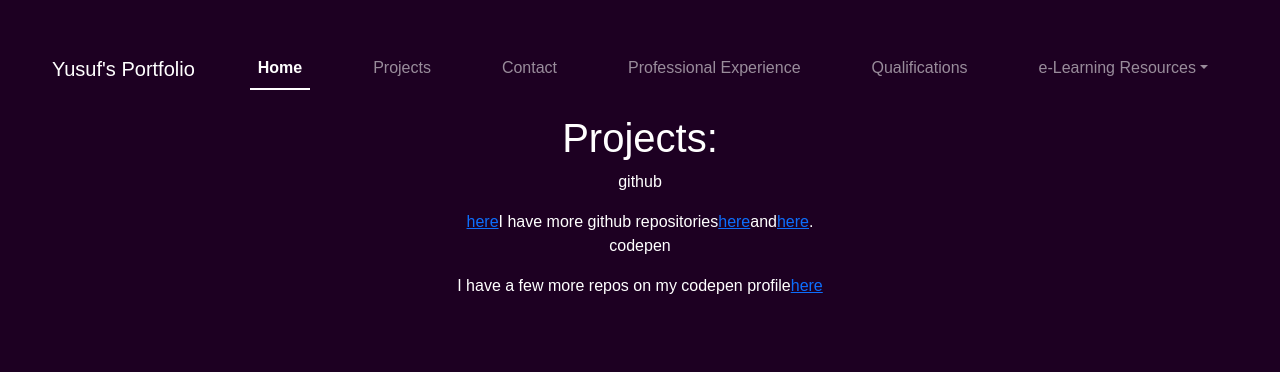
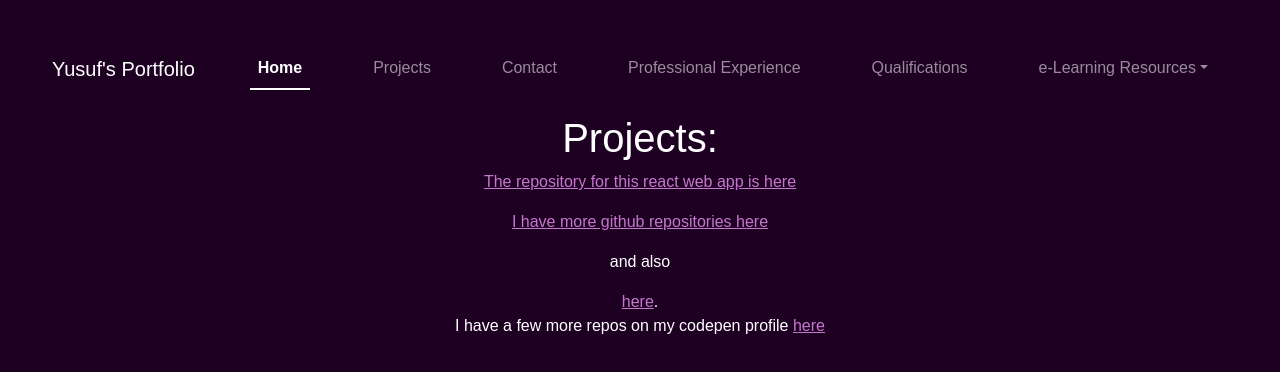
Before and after one commit to yusuf3a50/portfolio, a React (Create React App) app: page /Projects in a window 1280 px wide. Shown: the top 372 px of the page. Built offline with nearby package versions, Linux system fonts and the light colour scheme.

Commit message:
fix/create links to course completion certificates

```diff
--- a/src/css/main.css
+++ b/src/css/main.css
@@ -9,3 +9,7 @@ body {
 .centredTable {
     margin: auto;
 }
+
+a {
+  color: rgb(198, 118, 206);
+}
--- a/src/pages/Projects.jsx
+++ b/src/pages/Projects.jsx
@@ -4,18 +4,19 @@ function Projects() {
     return (
         <>
             <h1>Projects:</h1>
-            <p>github</p>
+            <p><a href ="https://github.com/yusuf3a50/portfolio/" target="_blank" rel="noopener noreferrer">
+                The repository for this react web app is here
+            </a></p>
 
-            <a href ="https://github.com/yusuf3a50/yusuf3a50.github.io/" target="_blank" rel="noopener noreferrer">here</a>
+            <p><a href="https://github.com/yusuf3a50/" target="_blank" rel="noopener noreferrer">
+            I have more github repositories here</a></p>
+            <p>   and also </p>
 
-                I have more github repositories
-                <a href="https://github.com/yusuf3a50/" target="_blank" rel="noopener noreferrer">here</a>
-                and
-                <a href="https://github.com/sifr01/" target="_blank" rel="noopener noreferrer">here</a>.
+            <a href="https://github.com/sifr01/" target="_blank" rel="noopener noreferrer">here</a>.
 
-            <p>codepen</p>
-            I have a few more repos on my codepen profile
-            <a href="https://codepen.io/yusuf3a50/" target="_blank" rel="noopener noreferrer">here</a>
+            <p>
+            I have a few more repos on my codepen profile <a href="https://codepen.io/yusuf3a50/" target="_blank" rel="noopener noreferrer">here</a>
+            </p>
         </>
     );
 }
--- a/src/pages/Qualifications.jsx
+++ b/src/pages/Qualifications.jsx
@@ -1,6 +1,7 @@
 import React from 'react';
-import { Link } from 'react-router-dom';
 import '../css/main.css';
+import intro2WebDevCert from '../imgs/CFG_introduction_to_web_dev_cert.pdf'
+import nanoDegreeCert from '../imgs/CFG_nanodegree_Certificate.pdf'
 
 function Qualifications() {
     return (
@@ -32,11 +33,10 @@ function Qualifications() {
                         <td><a href="https://codefirstgirls.org.uk/courses/nanodegree/"
                                 target="_blank" rel="noopener noreferrer">Nano Degree: Full stack developer</a></td>
                         <td>
-                            <Link to = './CFG_nanodegree_Certificate.pdf'>Complete</Link>
-                            {/* <a href="./CFG_nanodegree_Certificate.pdf" class="image fit"
+                            <a href={nanoDegreeCert} class="image fit"
                                 alt="certificate for CFG nanodegree course"
                                 type="application/pdf" target="_blank" rel="noopener noreferrer">
-                                Complete</a> */}
+                                Complete</a>
                         </td>
                     </tr>
                     <tr>
@@ -47,7 +47,7 @@ function Qualifications() {
                         <td>Introduction to Web Development
                         </td>
                         <td>
-                            <a href="./CFG introduction to web dev cert.pdf" class="image fit"
+                            <a href={intro2WebDevCert} class="image fit"
                                 alt="certificate for CFG course in introduction to web development"
                                 type="application/pdf" target="_blank" rel="noopener noreferrer">
                                 Complete</a>
```
